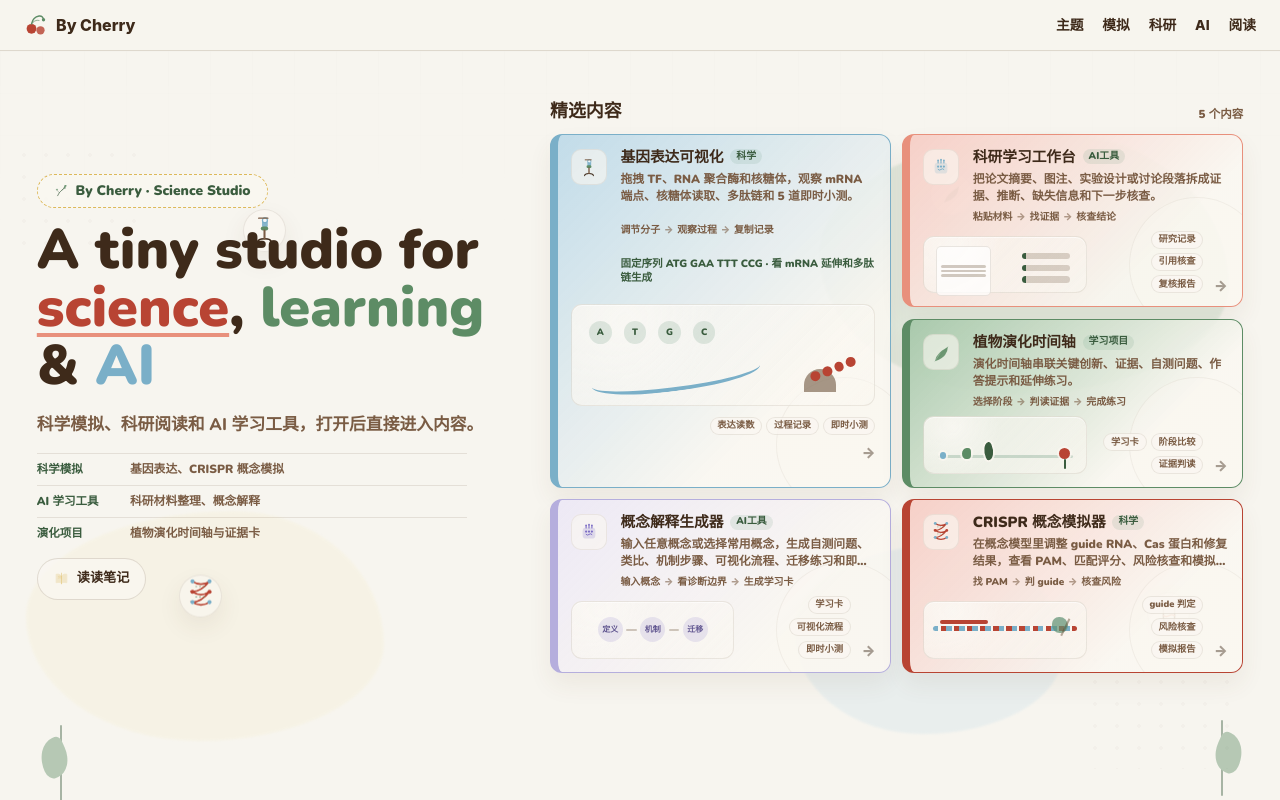
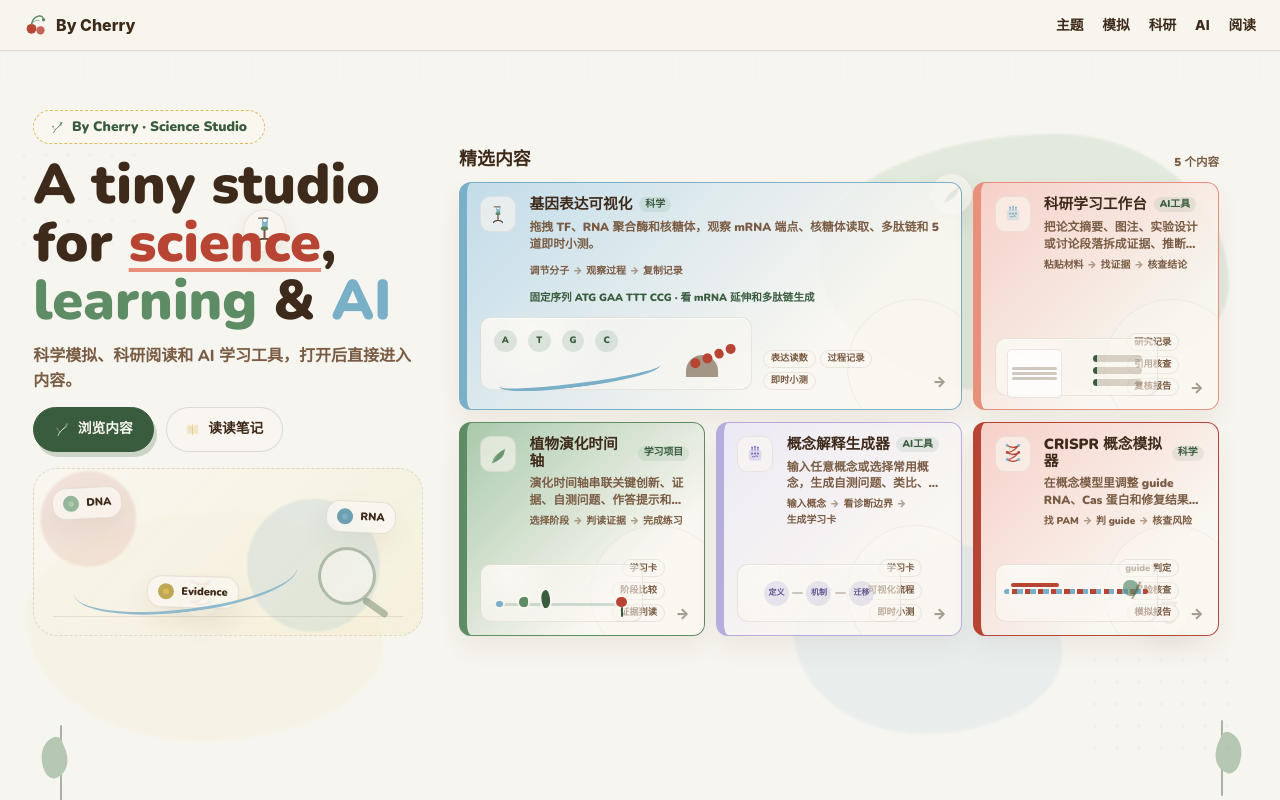
Before and after one commit to liruirui321/Bycherry, a React (Vite) app: page / in a window 1280 px wide. Built offline with nearby package versions, Linux system fonts and the light colour scheme.

Commit message:
Rebalance homepage studio layout

```diff
--- a/src/app/components/Hero.tsx
+++ b/src/app/components/Hero.tsx
@@ -90,6 +90,7 @@ const heroMobileDescriptions: Record<HeroVisualKind, string> = {
 };
 
 export function Hero() {
+  const worksHref = "/#works";
   const readingHref = "/reading";
   const entries = [
     ...works.map((work) => ({
@@ -123,14 +124,14 @@ export function Hero() {
         minHeight: "calc(100svh - 50px)",
         position: "relative",
         overflow: "hidden",
-        padding: "clamp(2.4rem, 5vh, 3.4rem) clamp(1rem, 3vw, 2.3rem) clamp(2.2rem, 4.8vh, 3.2rem)",
+        padding: "clamp(1.2rem, 2.8vh, 2rem) clamp(1rem, 2.6vw, 2.2rem) clamp(1.2rem, 2.8vh, 2rem)",
         width: "100%",
         maxWidth: "100%",
         boxSizing: "border-box",
         background: "#F7F5EF",
         display: "grid",
-        alignItems: "center",
-        alignContent: "center",
+        alignItems: "start",
+        alignContent: "start",
       }}
     >
       <div aria-hidden="true" style={{ position: "absolute", inset: 0, pointerEvents: "none", overflow: "hidden" }}>
@@ -148,8 +149,8 @@ export function Hero() {
         <div className="hero-float-deco hero-float-leaf"><IconLeafSmall size={24} color="var(--cherry-sage)" /></div>
       </div>
 
-      <div className="hero-inner" style={{ position: "relative", top: 0, zIndex: 2, maxWidth: 1480, width: "100%", minWidth: 0, margin: "0 auto", marginTop: "clamp(-6.2rem, -10vh, -4.6rem)", boxSizing: "border-box", display: "grid", gridTemplateColumns: "minmax(420px, 0.48fr) minmax(660px, 0.72fr)", gap: "clamp(2rem, 4vw, 4.2rem)", alignItems: "center" }}>
-        <div className="hero-copy-panel" style={{ minWidth: 0, display: "grid", gap: "0.9rem", justifyItems: "start", textAlign: "left", alignContent: "center", paddingTop: "0" }}>
+      <div className="hero-inner" style={{ position: "relative", top: 0, zIndex: 2, maxWidth: 1440, width: "100%", minWidth: 0, margin: "0 auto", marginTop: "clamp(1.2rem, 3.4vh, 2.2rem)", boxSizing: "border-box", display: "grid", gridTemplateColumns: "minmax(390px, 0.38fr) minmax(760px, 0.62fr)", gap: "clamp(1.4rem, 2.8vw, 2.6rem)", alignItems: "stretch" }}>
+        <div className="hero-copy-panel" style={{ minWidth: 0, display: "grid", gap: "0.82rem", justifyItems: "start", textAlign: "left", alignContent: "start", paddingTop: "0.6rem" }}>
           <div style={{ display: "inline-flex", alignItems: "center", gap: 8, width: "fit-content", border: "1.5px dashed var(--cherry-yellow)", borderRadius: 999, padding: "0.36rem 1.05rem", color: "var(--cherry-forest)", fontSize: "0.86rem", fontWeight: 850, background: "rgba(250,247,241,0.76)", letterSpacing: 0 }}>
             <IconBranch size={13} color="var(--cherry-forest)" />
             By Cherry · Science Studio
@@ -178,21 +179,32 @@ export function Hero() {
             {" & "}
             <span style={{ color: "var(--cherry-blue)" }}>AI</span>
           </h1>
-          <p className="hero-subtitle" style={{ margin: 0, color: "var(--cherry-warm-mid)", fontSize: "clamp(1.05rem, 1.28vw, 1.32rem)", lineHeight: 1.62, fontWeight: 760, maxWidth: 560, overflowWrap: "anywhere", wordBreak: "break-word" }}>
+          <p className="hero-subtitle" style={{ margin: 0, color: "var(--cherry-warm-mid)", fontSize: "clamp(1rem, 1.18vw, 1.2rem)", lineHeight: 1.52, fontWeight: 760, maxWidth: 520, overflowWrap: "anywhere", wordBreak: "break-word" }}>
             科学模拟、科研阅读和 AI 学习工具，打开后直接进入内容。
           </p>
-          <div className="hero-studio-index" role="group" aria-label="当前站内内容" style={{ display: "grid", gap: "0.45rem", width: "100%", maxWidth: 430, marginTop: "0.08rem" }}>
-            {[
-              ["科学模拟", "基因表达、CRISPR 概念模拟"],
-              ["AI 学习工具", "科研材料整理、概念解释"],
-              ["演化项目", "植物演化时间轴与证据卡"],
-            ].map(([label, value]) => (
-              <div key={label} style={{ display: "grid", gridTemplateColumns: "5.2rem minmax(0, 1fr)", gap: "0.62rem", alignItems: "center", borderTop: "1px solid rgba(94,68,42,0.12)", paddingTop: "0.44rem" }}>
-                <span style={{ color: "var(--cherry-forest)", fontSize: "0.72rem", lineHeight: 1.25, fontWeight: 950 }}>{label}</span>
-                <span style={{ color: "var(--cherry-warm-mid)", fontSize: "0.74rem", lineHeight: 1.38, fontWeight: 820 }}>{value}</span>
-              </div>
-            ))}
-          </div>
+          <div className="hero-action-row" style={{ display: "flex", gap: "0.72rem", flexWrap: "wrap", alignItems: "center", marginTop: "0.08rem" }}>
+            <a
+              href={worksHref}
+              className="hero-primary-link"
+              onClick={(event) => openEntry(worksHref, event)}
+              style={{
+                display: "inline-flex",
+                alignItems: "center",
+                gap: 8,
+                background: "var(--cherry-forest)",
+                color: "#FAF7F1",
+                border: "1.5px solid var(--cherry-forest)",
+                borderRadius: 999,
+                padding: "0.68rem 1.28rem",
+                textDecoration: "none",
+                fontWeight: 920,
+                fontSize: "0.86rem",
+                boxShadow: "3px 5px 0 rgba(58,92,62,0.22)",
+              }}
+            >
+              <IconBranch size={15} color="#FAF7F1" />
+              浏览内容
+            </a>
             <a
               href={readingHref}
               className="hero-reading-link"
@@ -207,16 +219,32 @@ export function Hero() {
                 color: "var(--cherry-warm-brown)",
                 border: "1.5px solid var(--border)",
                 borderRadius: 999,
-              padding: "0.62rem 1rem",
+                padding: "0.68rem 1.16rem",
                 textDecoration: "none",
                 fontWeight: 900,
-              fontSize: "0.82rem",
-              marginTop: "0.18rem",
+                fontSize: "0.86rem",
               }}
             >
               <IconBook size={15} color="var(--cherry-yellow)" />
               读读笔记
             </a>
+          </div>
+          <div className="hero-workbench-visual" aria-hidden="true">
+            <span className="hero-workbench-note hero-workbench-note-dna">
+              <i />
+              <b>DNA</b>
+            </span>
+            <span className="hero-workbench-note hero-workbench-note-rna">
+              <i />
+              <b>RNA</b>
+            </span>
+            <span className="hero-workbench-note hero-workbench-note-evidence">
+              <i />
+              <b>Evidence</b>
+            </span>
+            <span className="hero-workbench-curve" />
+            <span className="hero-workbench-lens" />
+          </div>
         </div>
 
         <div className="hero-featured-panel" style={{ minWidth: 0, display: "grid", gap: "0.72rem", width: "100%", alignContent: "stretch" }}>
@@ -224,7 +252,7 @@ export function Hero() {
             <h2 style={{ margin: 0, color: "var(--cherry-warm-brown)", fontSize: "1.12rem", lineHeight: 1.2, fontWeight: 950, textAlign: "left" }}>精选内容</h2>
             <span className="hero-entry-grid-note" style={{ color: "var(--cherry-warm-mid)", fontSize: "0.72rem", lineHeight: 1.2, fontWeight: 880, textAlign: "right" }}>{entries.length} 个内容</span>
           </div>
-          <nav id="works" className="hero-entry-grid" aria-label="内容目录" style={{ display: "grid", gridTemplateColumns: "repeat(4, minmax(0, 1fr))", gap: "0.72rem", minWidth: 0, maxWidth: "100%", boxSizing: "border-box" }}>
+          <nav id="works" className="hero-entry-grid" aria-label="内容目录" style={{ display: "grid", gridTemplateColumns: "repeat(3, minmax(0, 1fr))", gap: "0.72rem", minWidth: 0, maxWidth: "100%", boxSizing: "border-box" }}>
             {entries.map((entry, index) => (
               <a
                 className="hero-entry-card"
@@ -253,12 +281,11 @@ export function Hero() {
                   overflow: "hidden",
                   minWidth: 0,
                   maxWidth: "100%",
-                  minHeight: 154,
+                  minHeight: 176,
                   boxSizing: "border-box",
                   boxShadow: "0 12px 24px rgba(94,68,42,0.07)",
                   transform: "none",
-                  gridColumn: "span 2",
-                  gridRow: index === 0 ? "span 2" : undefined,
+                  gridColumn: index === 0 ? "span 2" : undefined,
                 }}
               >
                 <span aria-hidden="true" style={{ display: "inline-grid", placeItems: "center", width: 36, height: 36, borderRadius: 10, background: "rgba(250,247,241,0.62)", border: "1px solid rgba(94,68,42,0.08)", flexShrink: 0, gridRow: "1 / span 2" }}>
@@ -446,6 +473,124 @@ export function Hero() {
           animation-delay: -1.8s;
         }
 
+        .hero-action-row a {
+          transition: transform 0.18s ease, box-shadow 0.18s ease, border-color 0.18s ease, background 0.18s ease;
+        }
+
+        .hero-action-row a:hover,
+        .hero-action-row a:focus-visible {
+          transform: translateY(-2px);
+        }
+
+        .hero-workbench-visual {
+          position: relative;
+          width: min(100%, 470px);
+          height: clamp(150px, 21vh, 210px);
+          margin-top: 0.2rem;
+          border-radius: 24px;
+          overflow: hidden;
+          background:
+            radial-gradient(circle at 14% 30%, rgba(184,68,51,0.11) 0 13%, transparent 14%),
+            radial-gradient(circle at 72% 58%, rgba(122,175,200,0.17) 0 22%, transparent 23%),
+            linear-gradient(135deg, rgba(250,247,241,0.58), rgba(245,237,204,0.54));
+          border: 1px dashed rgba(94,68,42,0.16);
+        }
+
+        .hero-workbench-visual::before {
+          content: "";
+          position: absolute;
+          left: 1.2rem;
+          right: 1.2rem;
+          bottom: 1.15rem;
+          height: 1px;
+          background: rgba(94,68,42,0.12);
+        }
+
+        .hero-workbench-note {
+          position: absolute;
+          display: grid;
+          grid-template-columns: 1.05rem auto;
+          gap: 0.42rem;
+          align-items: center;
+          padding: 0.44rem 0.62rem;
+          border-radius: 14px;
+          background: rgba(250,247,241,0.78);
+          border: 1px solid rgba(94,68,42,0.12);
+          color: var(--cherry-warm-brown);
+          font-size: 0.68rem;
+          line-height: 1;
+          font-weight: 950;
+          box-shadow: 0 12px 26px rgba(94,68,42,0.08);
+        }
+
+        .hero-workbench-note i {
+          width: 1rem;
+          height: 1rem;
+          border-radius: 999px;
+          background: var(--cherry-sage-light);
+          box-shadow: inset 0 0 0 0.32rem rgba(58,92,62,0.18);
+        }
+
+        .hero-workbench-note-dna {
+          left: 1.1rem;
+          top: 1.1rem;
+          transform: rotate(-3deg);
+        }
+
+        .hero-workbench-note-rna {
+          right: 1.7rem;
+          top: 2rem;
+          transform: rotate(2.5deg);
+        }
+
+        .hero-workbench-note-rna i {
+          background: var(--cherry-blue);
+        }
+
+        .hero-workbench-note-evidence {
+          left: 29%;
+          bottom: 1.65rem;
+          transform: rotate(1.5deg);
+        }
+
+        .hero-workbench-note-evidence i {
+          background: var(--cherry-yellow);
+        }
+
+        .hero-workbench-curve {
+          position: absolute;
+          left: 10%;
+          top: 48%;
+          width: 58%;
+          height: 38%;
+          border-bottom: 3px solid rgba(122,175,200,0.82);
+          border-radius: 50%;
+          transform: rotate(-7deg);
+        }
+
+        .hero-workbench-lens {
+          position: absolute;
+          right: 12%;
+          bottom: 18%;
+          width: 3.6rem;
+          height: 3.6rem;
+          border-radius: 999px;
+          background: rgba(250,247,241,0.6);
+          border: 3px solid rgba(58,92,62,0.36);
+        }
+
+        .hero-workbench-lens::after {
+          content: "";
+          position: absolute;
+          right: -1.05rem;
+          bottom: -0.55rem;
+          width: 1.8rem;
+          height: 0.42rem;
+          border-radius: 999px;
+          background: rgba(58,92,62,0.36);
+          transform: rotate(35deg);
+        }
+
         @keyframes heroFloatDeco {
           0%, 100% { transform: translateY(0); }
           50% { transform: translateY(-8px); }
@@ -502,21 +647,18 @@ export function Hero() {
         }
 
         .hero-entry-card:first-child .hero-entry-side {
-          flex-direction: column;
-          align-items: stretch;
-          justify-content: end;
-          min-height: 8.7rem;
+          min-height: 5.5rem;
         }
 
         .hero-entry-card:first-child .hero-mini-visual {
-          width: 100%;
-          height: 6.35rem;
+          width: min(100%, 17rem);
+          height: 4.55rem;
         }
 
         .hero-entry-card:first-child .hero-mini-visual-gene .hero-mini-dna {
-          left: 1.05rem;
-          top: 1rem;
-          width: 8.2rem;
+          left: 0.8rem;
+          top: 0.72rem;
+          width: 8rem;
           gap: 0.45rem;
         }
 
@@ -527,23 +669,23 @@ export function Hero() {
         }
 
         .hero-entry-card:first-child .hero-mini-visual-gene .hero-mini-rna {
-          left: 1.18rem;
-          top: 3.45rem;
-          width: 10.6rem;
-          height: 1.9rem;
+          left: 1.08rem;
+          top: 2.86rem;
+          width: 10.2rem;
+          height: 1.42rem;
           border-bottom-width: 4px;
         }
 
         .hero-entry-card:first-child .hero-mini-visual-gene .hero-mini-ribosome {
-          right: 2.4rem;
-          bottom: 0.84rem;
+          right: 2.1rem;
+          bottom: 0.72rem;
           width: 2rem;
           height: 1.42rem;
         }
 
         .hero-entry-card:first-child .hero-mini-visual-gene .hero-mini-chain {
-          right: 1.05rem;
-          bottom: 1.96rem;
+          right: 0.9rem;
+          bottom: 1.72rem;
           gap: 0.18rem;
         }
 
@@ -903,7 +1045,7 @@ export function Hero() {
           }
 
           .hero-entry-grid-note,
-          .hero-studio-index,
+          .hero-workbench-visual,
           .hero-entry-side,
           .hero-entry-path {
             display: none !important;
```
Also changed, not shown: scripts/verify-content-integrity.mjs. Lines whose indentation alone changed are shown as unchanged.
